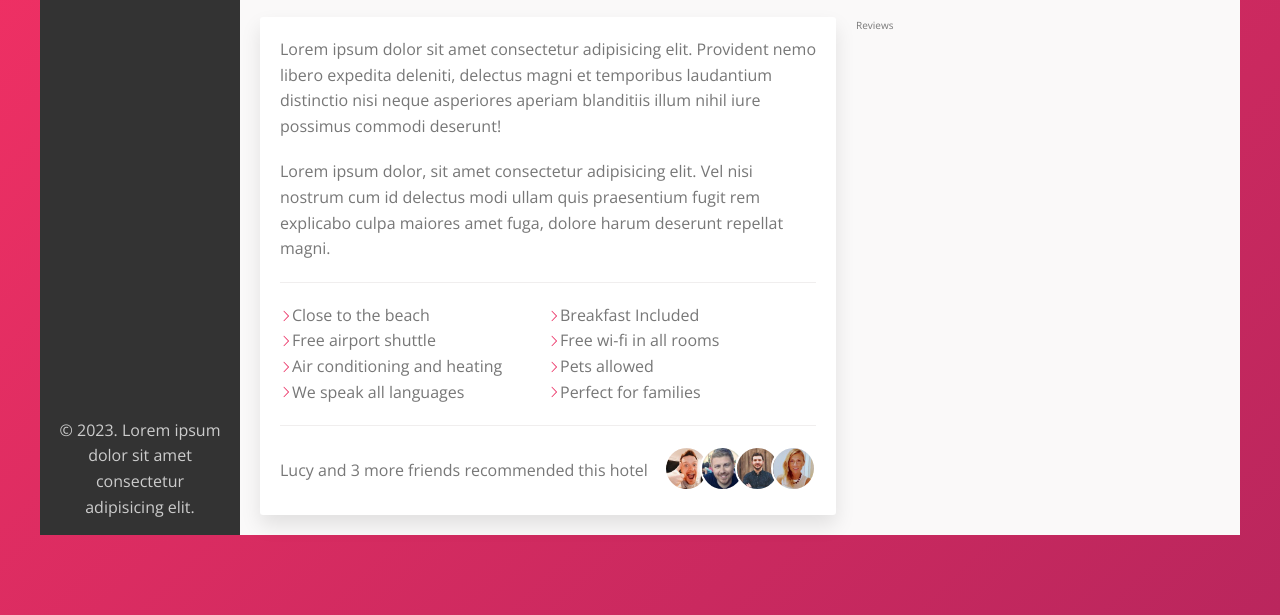
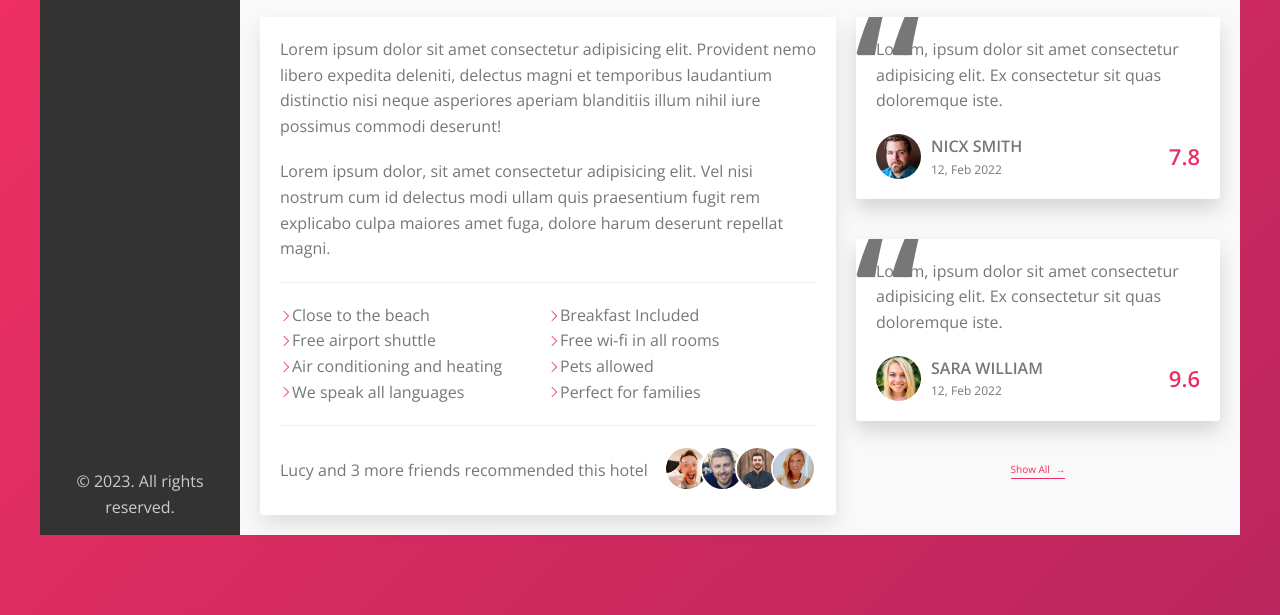
Before and after one commit to Subhash106/trillo, a website: page index.html in a window 1280 px wide. Shown: the part 616-1231 px from the top of the page. Drawn offline with nearby package versions, Linux system fonts and the light colour scheme.

Commit message:
worked on review section

```diff
--- a/index.html
+++ b/index.html
@@ -86,10 +86,7 @@
             </li>
           </ul>
 
-          <p class="copyright">
-            &copy; 2023. Lorem ipsum dolor sit amet consectetur adipisicing
-            elit.
-          </p>
+          <p class="copyright">&copy; 2023. All rights reserved.</p>
         </nav>
         <main class="hotel-view">
           <div class="gallery">
@@ -274,7 +271,54 @@
                 </div>
               </div>
             </div>
-            <div class="reviews">Reviews</div>
+            <div class="reviews">
+              <div class="review">
+                <div class="review__text mb-small">
+                  <blockquote class="paragraph">
+                    Lorem, ipsum dolor sit amet consectetur adipisicing elit. Ex
+                    consectetur sit quas doloremque iste.
+                  </blockquote>
+                </div>
+                <div class="review__user">
+                  <img
+                    src="img/user-5.jpg"
+                    alt="User image 6"
+                    class="review__user--photo"
+                  />
+                  <div class="review__user--details">
+                    <div class="review__user--name">Nicx Smith</div>
+                    <div class="review__user--date">12, Feb 2022</div>
+                  </div>
+
+                  <div class="review__user--rating">7.8</div>
+                </div>
+              </div>
+              <div class="review">
+                <div class="review__text mb-small">
+                  <blockquote class="paragraph">
+                    Lorem, ipsum dolor sit amet consectetur adipisicing elit. Ex
+                    consectetur sit quas doloremque iste.
+                  </blockquote>
+                </div>
+                <div class="review__user">
+                  <img
+                    src="img/user-6.jpg"
+                    alt="User image 6"
+                    class="review__user--photo"
+                  />
+                  <div class="review__user--details">
+                    <div class="review__user--name">SAra William</div>
+                    <div class="review__user--date">12, Feb 2022</div>
+                  </div>
+
+                  <div class="review__user--rating">9.6</div>
+                </div>
+              </div>
+
+              <div class="text-center">
+                <a href="#" class="btn-inline">Show All <span>&rarr;</span></a>
+              </div>
+            </div>
           </div>
         </main>
       </div>
--- a/sass/_components.scss
+++ b/sass/_components.scss
@@ -249,6 +249,12 @@
   }
 }
 
+/**
+*******************************************************
+**************************RATINGS**********************
+*******************************************************
+*/
+
 .ratings {
   text-align: center;
   text-transform: uppercase;
@@ -266,6 +272,12 @@
   }
 }
 
+/**
+*******************************************************
+**************************BTN INLINE**********************
+*******************************************************
+*/
+
 .btn-inline {
   border: none;
   background-color: transparent;
@@ -274,10 +286,20 @@
   padding-bottom: 2px;
   border-bottom: 1px solid currentColor;
   cursor: pointer;
+  text-decoration: none;
   transition: all 0.2s ease-in-out;
+
+  & span {
+    margin-left: 3px;
+    transform: margin-left 0.2s;
+  }
 
   &:hover {
     color: var(--color-grey-dark-1);
+
+    span {
+      margin-left: 8px;
+    }
   }
 
   &:focus {
@@ -303,6 +325,11 @@
   }
 }
 
+/**
+*******************************************************
+**************************HOTEL DESCRIPTION**********************
+*******************************************************
+*/
 .description {
   background-color: #fff;
   border-radius: 3px;
@@ -333,6 +360,11 @@
   }
 }
 
+/**
+*******************************************************
+**************************RECOMMENDATION**********************
+*******************************************************
+*/
 .recommendation {
   display: flex;
   align-items: center;
@@ -346,3 +378,65 @@
     margin-left: -12px;
   }
 }
+
+/**
+*******************************************************
+**************************REVIEW**********************
+*******************************************************
+*/
+.review {
+  display: flex;
+  flex-direction: column;
+  background-color: #fff;
+  border-radius: 3px;
+  padding: 2rem;
+  overflow: hidden;
+  box-shadow: 0 1rem 2rem rgba($color: #000000, $alpha: 0.15);
+
+  &:not(:last-child) {
+    margin-bottom: 4rem;
+  }
+
+  &__text {
+    position: relative;
+    z-index: 10;
+
+    &::before {
+      z-index: 1;
+      content: "\201C";
+      position: absolute;
+      top: 25px;
+      left: -22px;
+      font-size: 20rem;
+      line-height: 0.1;
+    }
+  }
+
+  &__user {
+    display: flex;
+    align-items: center;
+    gap: 1rem;
+
+    &--photo {
+      width: 4.5rem;
+      border-radius: 50%;
+    }
+
+    &--name {
+      font-size: 1.6rem;
+      font-weight: 600;
+      text-transform: uppercase;
+    }
+
+    &--date {
+      font-size: 1.2rem;
+    }
+
+    &--rating {
+      margin-left: auto;
+      font-size: 2.2rem;
+      font-weight: 600;
+      color: var(--color-primary);
+    }
+  }
+}
--- a/sass/_utils.scss
+++ b/sass/_utils.scss
@@ -5,3 +5,11 @@
 .mb-0 {
   margin-bottom: 0 !important;
 }
+
+.mb-small {
+  margin-bottom: 2rem;
+}
+
+.text-center {
+  text-align: center;
+}
```
Also changed, not shown: css/style.css.
